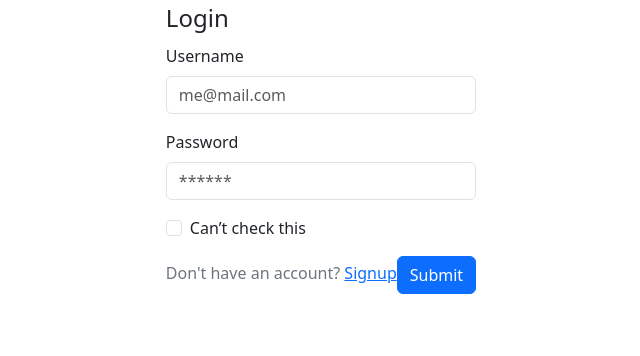
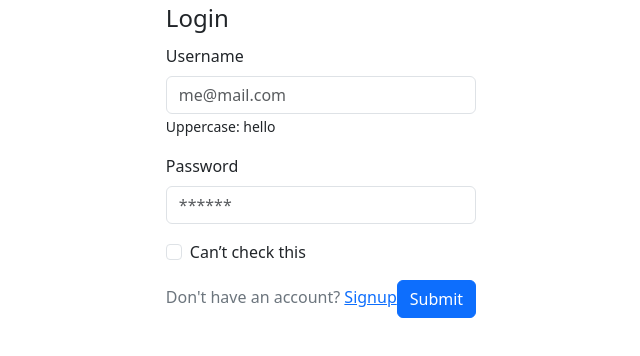
Before and after one commit to sai-mamidi/Angular, an Angular app: page /auth/login in a window 1280 px wide. Shown: the top 356 px of the page, without its empty margins (319-959 px from the left). Built offline with nearby package versions, Linux system fonts and the light colour scheme.

Commit message:
Add transformer pipe and update login component to display uppercase example

```diff
--- a/src/app/auth/login/login.component.html
+++ b/src/app/auth/login/login.component.html
@@ -5,9 +5,12 @@
     <legend>Login</legend>
     <div class="mb-3">
       <label for="username" class="form-label">Username</label>
-      <input type="text" id="username" class="form-control" placeholder="me@mail.com" formControlName="username">
+      <input type="text" id="username" class="form-control" placeholder="me@mail.com" formControlName="username" >
       <div class="" *ngIf="isFormSubmitted && form.get('username')?.errors?.['required']">
         <small>Required</small>
+      </div>
+      <div>
+        <small>Uppercase: {{'Hello' | transformer }}</small>
       </div>
     </div>
     <div class="mb-3">
--- a/src/app/sharedmodule/sharedmodule.module.ts
+++ b/src/app/sharedmodule/sharedmodule.module.ts
@@ -3,14 +3,15 @@ import { CommonModule } from '@angular/common';
 import { AsideMenuComponent } from './aside-menu/aside-menu.component';
 import { RequesterService } from './requester.service';
 import { HighlighterDirective } from './highlighter.directive';
+import { TransformerPipe } from './transformer.pipe';
 
 
 
 @NgModule({
-  declarations: [AsideMenuComponent, HighlighterDirective],
+  declarations: [AsideMenuComponent, HighlighterDirective, TransformerPipe],
   imports: [
     CommonModule
   ],
-  exports: [AsideMenuComponent,HighlighterDirective]
+  exports: [AsideMenuComponent,HighlighterDirective,TransformerPipe]
 })
 export class SharedModule { }
--- /dev/null
+++ b/src/app/sharedmodule/transformer.pipe.ts
@@ -0,0 +1,13 @@
+import { Pipe, PipeTransform } from '@angular/core';
+
+@Pipe({
+  name: 'transformer'
+})
+export class TransformerPipe implements PipeTransform {
+
+  transform(value: string, ...args: unknown[]): unknown {
+    console.log(args)
+    return value ? args?.[0] == 'Upper' ? value.toUpperCase() : value.toLowerCase() : null;
+  }
+
+}
```
